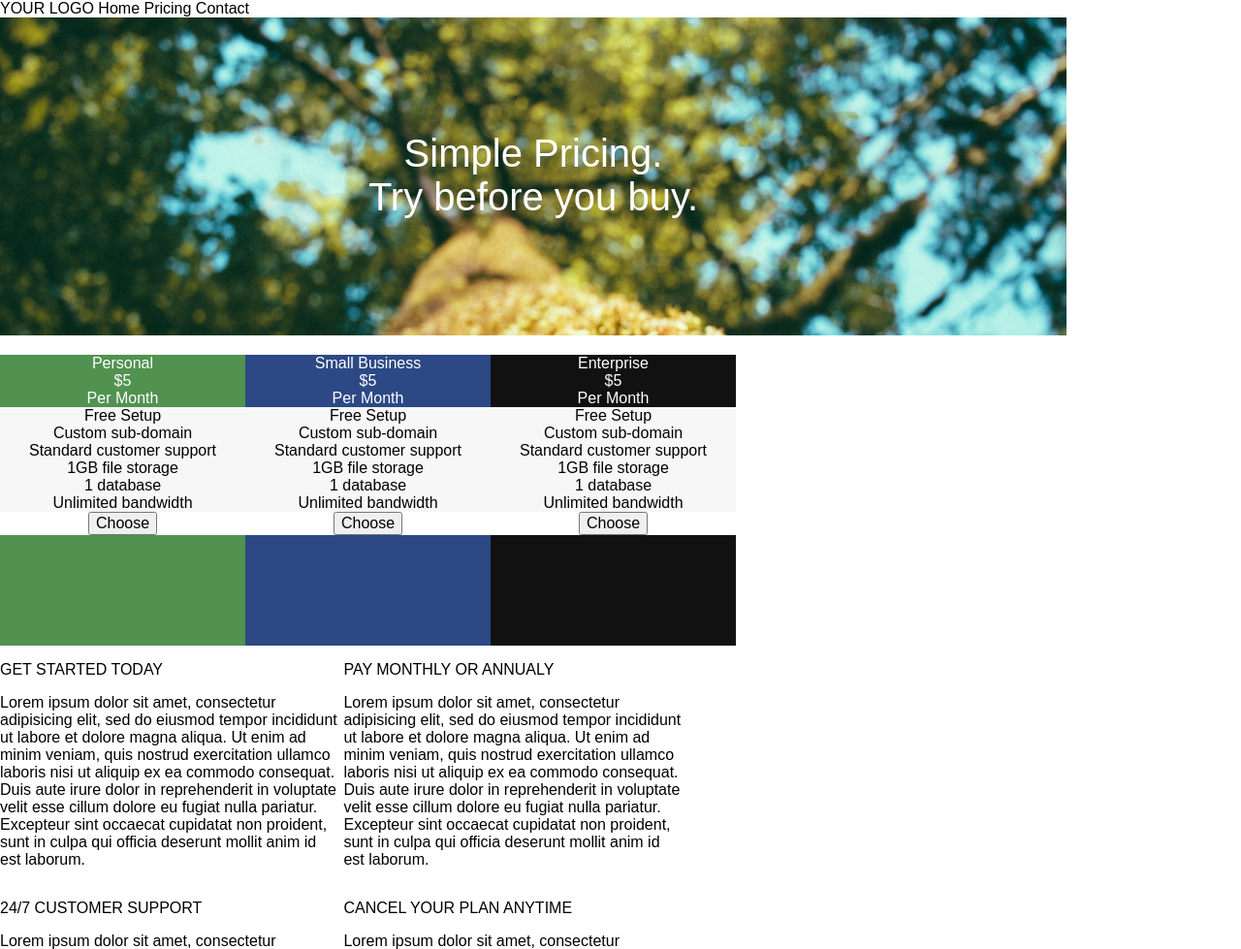
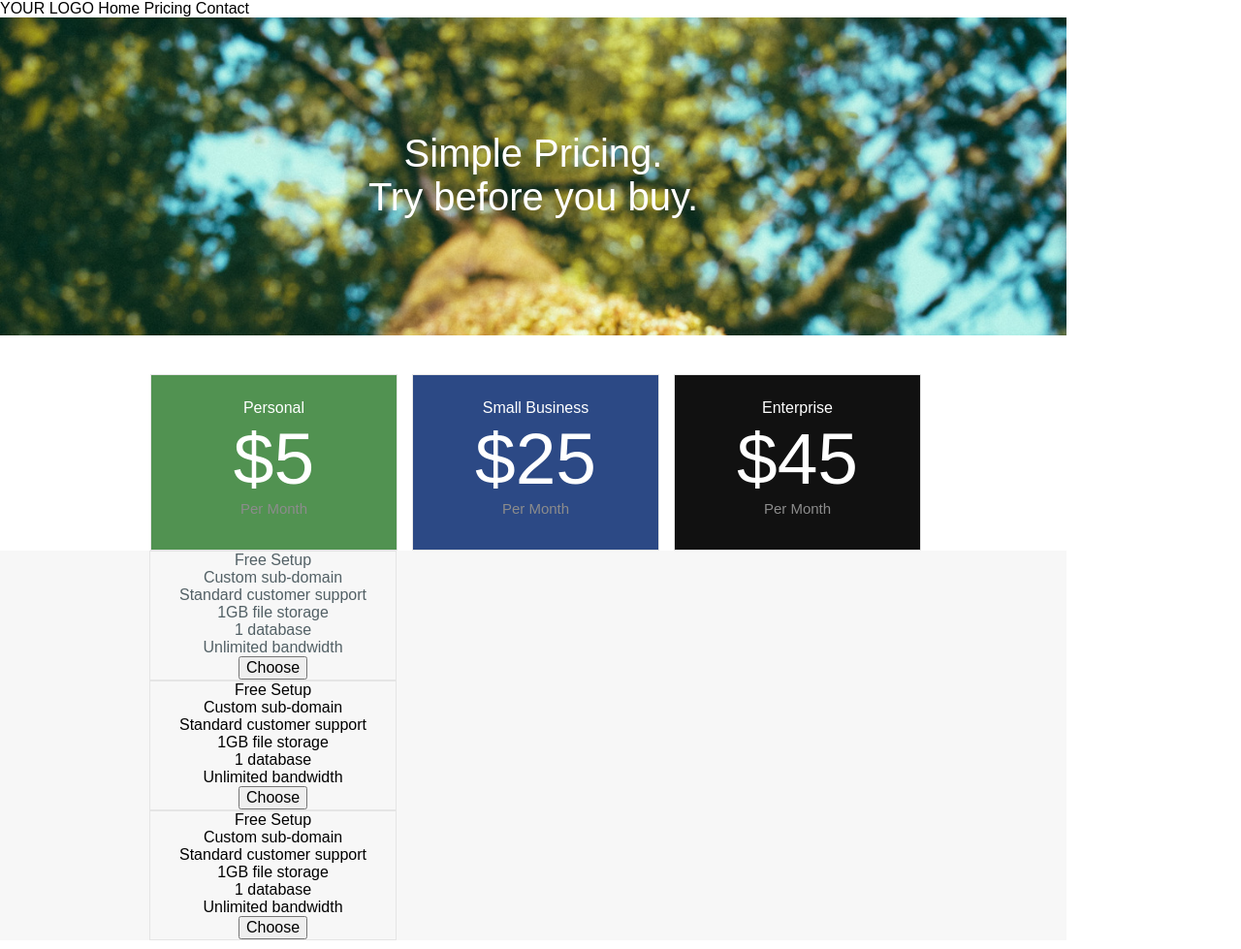
Before and after one commit to BenjieCodes/Image-to-HTML-CSS-Normal, a plain HTML site: page index.html in a window 1280 px wide. Shown: the top 979 px of the page at 97% size. Drawn offline with Linux system fonts and the light colour scheme.

Commit message:
Attempting to fix problem with green blue and black boxes.

```diff
--- a/css/main.css
+++ b/css/main.css
@@ -5,11 +5,11 @@ main {
 header {
   overflow: hidden;
 }
+
 nav {
   list-style: none;
   float: left;
   margin-left: 0;
-
 }
 
 
@@ -36,12 +36,12 @@ nav {
   width: 1100px;
   text-align: center;
   float: left;
-  overflow: auto;
 }
 
 .div2container .all {
+  margin-top: 20px;
   width: 253px;
-  height: 300px;
+  height: 180px;
 }
 
 .div2container .greenbox {
@@ -49,19 +49,13 @@ nav {
   text-align: center;
   float: left;
   background-color: #519251;
+  margin-left: 155px;
 }
 
-.div2container .boxtext {
-  float left;
-}
-.greenbox li {
-  color: black;
-  background-color: #F7F7F7;
-  list-style-type: none;
-}
-
-.button {
-  background-color: white;
+.div2container .grid {
+  width:100%;
+  text-align: center;
+  margin: 0;
 }
 
 .div2container .bluebox {
@@ -69,31 +63,59 @@ nav {
   text-align: center;
   background-color: #2C4985;
   float:left;
+  padding:0;
+  margin-left: 15px;
 }
 
-.bluebox li {
-  color: black;
-  background-color: #F7F7F7;
-  list-style-type: none;
+.bluebox .grid {
+  margin: 0;
+
 }
-
 .div2container .blackbox {
   color: white;
   text-align: center;
   background-color: #111111;
   float: left;
+  margin-left: 15px;
 }
 
-.blackbox li {
-  color: black;
-  background-color: #F7F7F7;
-  list-style-type: none;
+.blackbox .grid {
+  margin: 0;
 }
 
-.div3container {
-  width: 900px;
-  float: left;
+.boxtop {
+  padding-top: 25px;
 }
+
+.boxmiddle {
+  font-size: 75px;
+}
+
+.boxbottom {
+  font-size: 15px;
+  color: #8C8C8C;
+}
+
+.div2textcontainer {
+    color: black;
+    background-color: #F7F7F7;
+    list-style-type: none;
+    width: 1100px;
+    text-align: center;
+    float:left;
+}
+
+.all {
+width: 253px;
+margin-left: 154px;
+border: 1px solid #E5E5E5;
+}
+
+.greentext li{
+  color: #526065;
+}
+
+
 
 }
 .box1 {
--- a/index.html
+++ b/index.html
@@ -26,22 +26,40 @@
 
         <div class="div2container">
             <div class="greenbox all">
+              <div class="greenbox grid">
                 <div class="boxtop">Personal</div>
                 <div class="boxmiddle">$5</div>
                 <div class="boxbottom">Per Month</div>
+              </div>
+           </div>
+            <div class="bluebox all">
+              <div class ="bluebox grid">
+                <div class="boxtop">Small Business</div>
+                <div class="boxmiddle">$25</div>
+                <div class="boxbottom">Per Month</div>
+              </div>
+            </div>
+          <div class="blackbox all">
+            <div class ="blackbox grid">
+              <div class="boxtop">Enterprise</div>
+              <div class="boxmiddle">$45</div>
+              <div class="boxbottom">Per Month</div>
+            </div>
+          </div>
+        </div>
+
+        <div class="div2textcontainer">
+          <div class="greentext all">
                 <li>Free Setup</li>
                 <li>Custom sub-domain</li>
                 <li>Standard customer support</li>
                 <li>1GB file storage</li>
                 <li>1 database</li>
                 <li>Unlimited bandwidth</li>
-              <div class="button"><button>Choose</button></div>
+                <div class="button"><button>Choose</button>
                 </div>
-
-            <div class="bluebox all">
-              <div class="boxtop">Small Business</div>
-              <div class="boxmiddle">$5</div>
-              <div class="boxbottom">Per Month</div>
+          </div>
+          <div class="bluetext all">
                 <li>Free Setup</li>
                 <li>Custom sub-domain</li>
                 <li>Standard customer support</li>
@@ -51,11 +69,7 @@
                 <div
                 class="button"><button>Choose</button></div>
           </div>
-
-            <div class="blackbox all">
-              <div class="boxtop">Enterprise</div>
-              <div class="boxmiddle">$5</div>
-              <div class="boxbottom">Per Month</div>
+          <div class="blacktext all">
                 <li>Free Setup</li>
                 <li>Custom sub-domain</li>
                 <li>Standard customer support</li>
@@ -66,6 +80,8 @@
                 class="button"><button>Choose</button></div>
           </div>
         </div>
+            </div>
+
 
         <div class="div3container">
 
```
Lines whose indentation alone changed are shown as unchanged.
